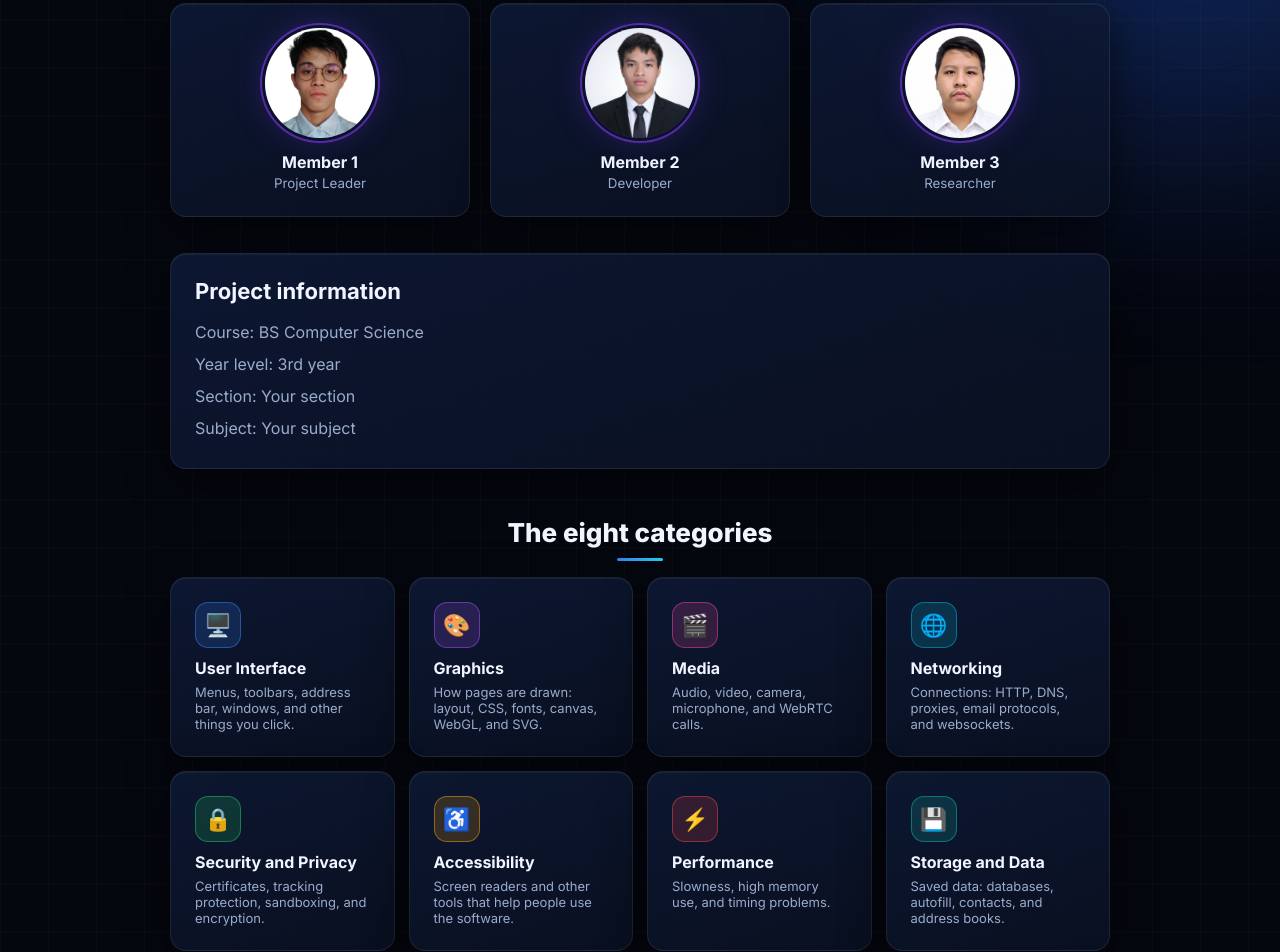
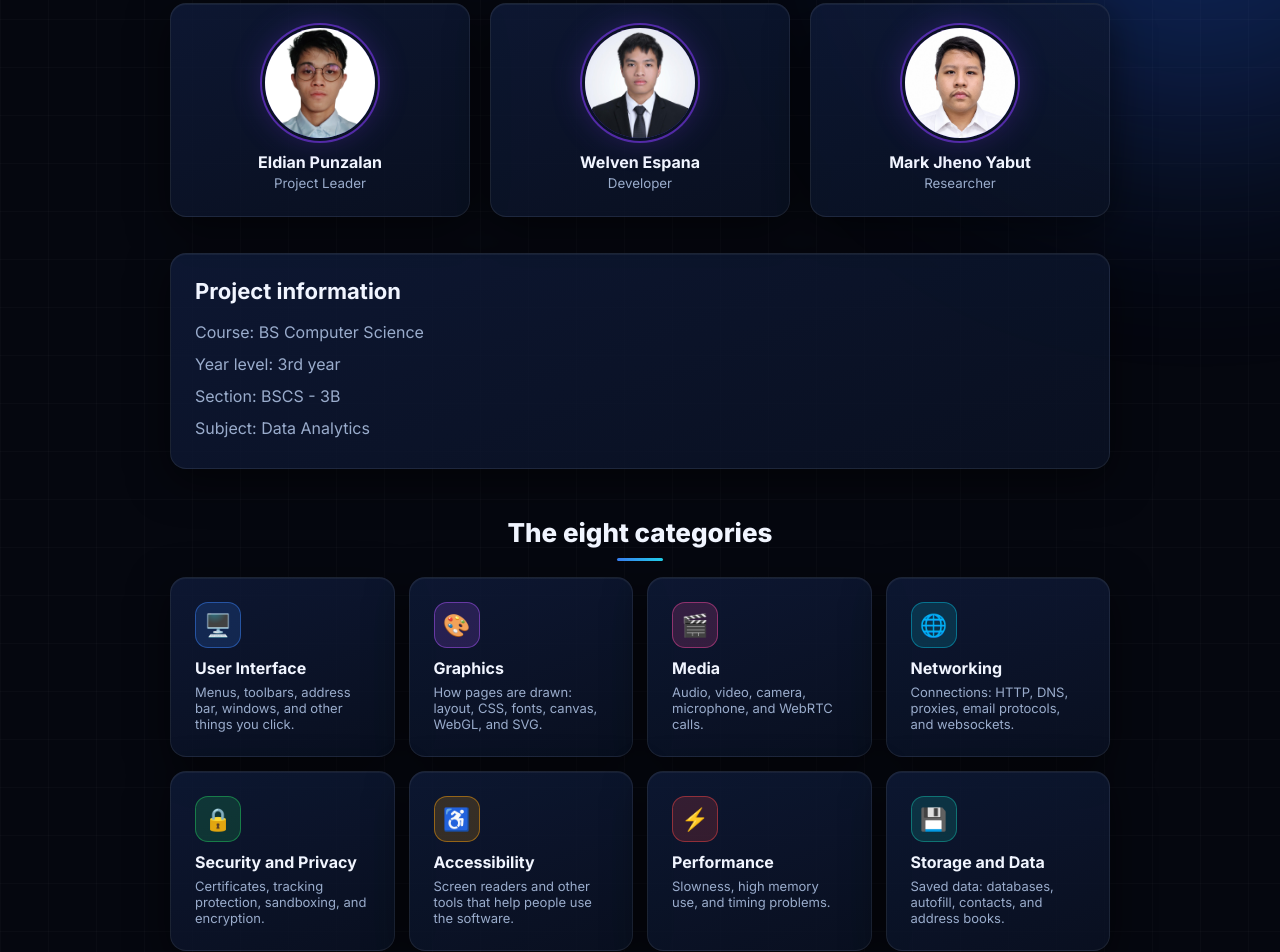
Before and after one commit to welven-dev/bugbucket-website, a plain HTML site: page website/about.html in a window 1280 px wide. Shown: the part 893-1845 px from the top of the page. Drawn offline with Linux system fonts and the light colour scheme.

Commit message:
Update about.html

```diff
--- a/website/about.html
+++ b/website/about.html
@@ -16,10 +16,10 @@
 
 <div class="sec"><h2>Meet our team</h2>
 <div class="team">
-<div class="panel member"><div class="avatar">M1<img src="img/member1.jpg" alt="" onerror="this.remove()"></div><b>Member 1</b><br><small>Project Leader</small></div>
-<div class="panel member"><div class="avatar">M2<img src="img/member2.jpg" alt="" onerror="this.remove()"></div><b>Member 2</b><br><small>Developer</small></div>
-<div class="panel member"><div class="avatar">M3<img src="img/member3.jpg" alt="" onerror="this.remove()"></div><b>Member 3</b><br><small>Researcher</small></div></div>
-<div class="panel"><h2>Project information</h2><ul><li>Course: BS Computer Science</li><li>Year level: 3rd year</li><li>Section: Your section</li><li>Subject: Your subject</li></ul></div></div>
+<div class="panel member"><div class="avatar">M1<img src="img/member1.jpg" alt="" onerror="this.remove()"></div><b>Eldian Punzalan</b><br><small>Project Leader</small></div>
+<div class="panel member"><div class="avatar">M2<img src="img/member2.jpg" alt="" onerror="this.remove()"></div><b>Welven Espana</b><br><small>Developer</small></div>
+<div class="panel member"><div class="avatar">M3<img src="img/member3.jpg" alt="" onerror="this.remove()"></div><b>Mark Jheno Yabut</b><br><small>Researcher</small></div></div>
+<div class="panel"><h2>Project information</h2><ul><li>Course: BS Computer Science</li><li>Year level: 3rd year</li><li>Section: BSCS - 3B</li><li>Subject: Data Analytics</li></ul></div></div>
 
 <div class="sec"><h2>The eight categories</h2><div class="cats" id="cats"></div></div>
 
```
